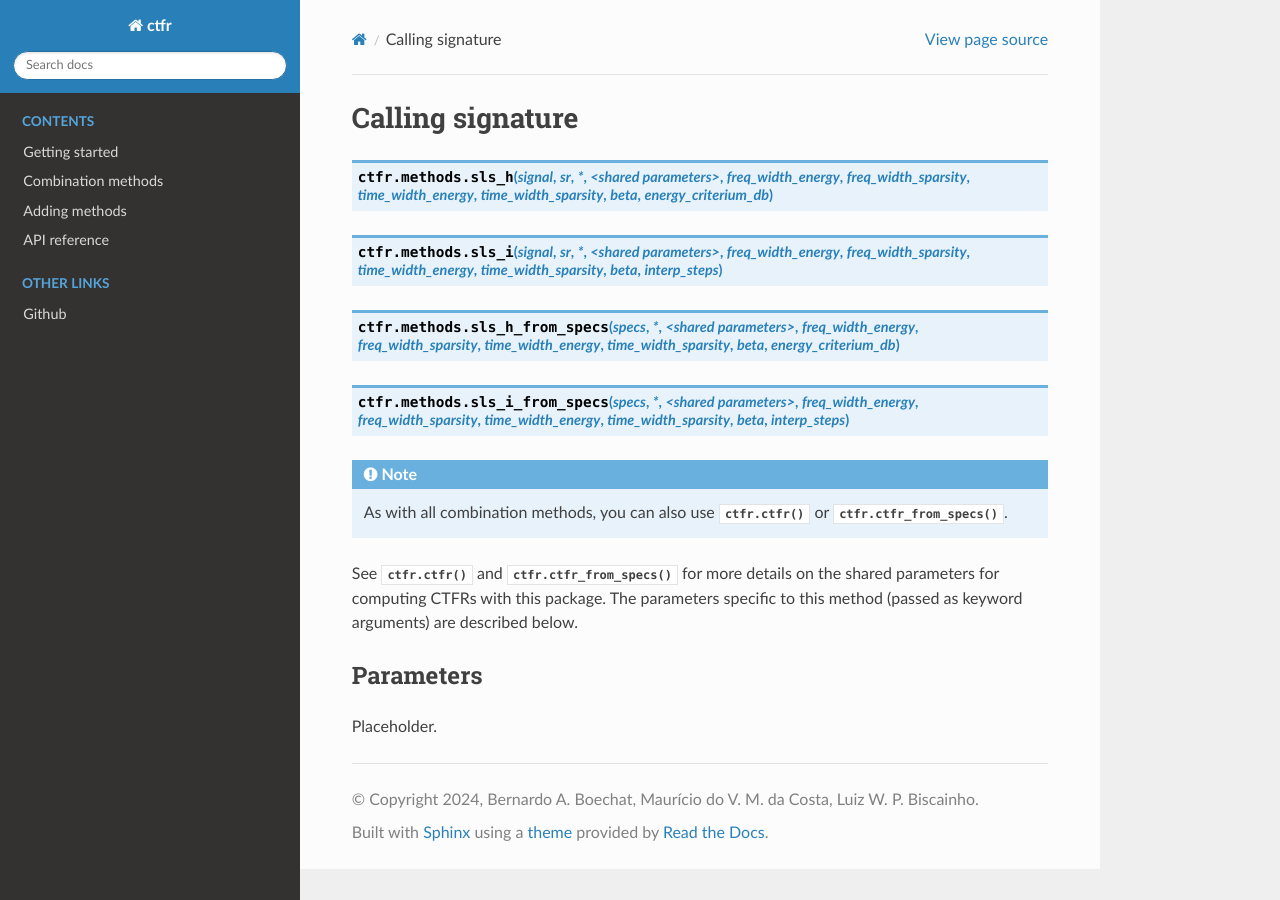
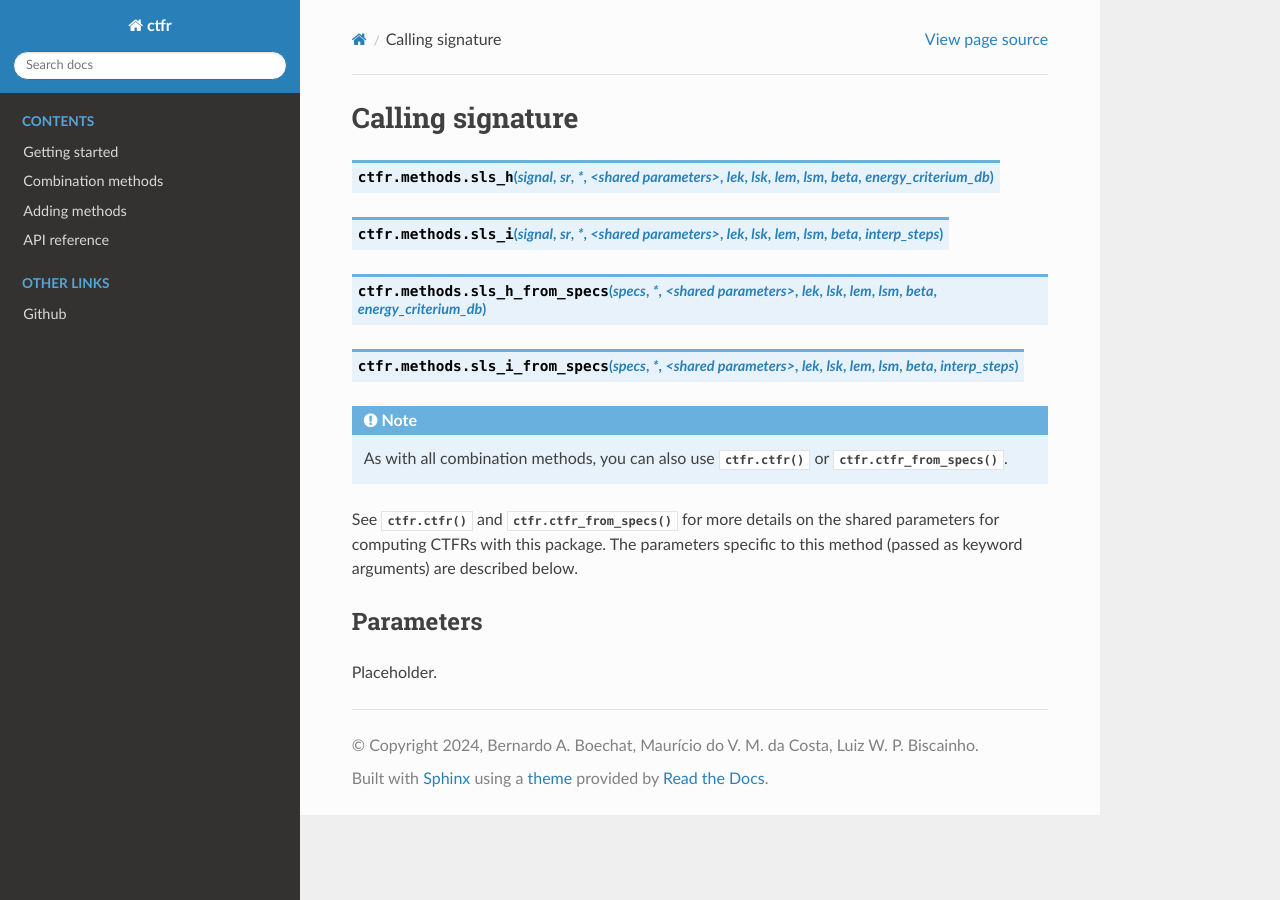
Before and after one commit to b-boechat/ctfr, a Sphinx documentation site: the page built from docs/combination_methods/sls/calling.rst, in a window 1280 px wide. Built offline with Sphinx 7.4.7 and the Read the Docs theme 3.1.0, drawn with Linux system fonts in a browser that asks for light colours; formulas are drawn with MathJax 3; pages that are not in the unit, such as notebooks, are missing from menus.

Commit message:
Change window size arguments' names.

```diff
--- a/docs/combination_methods/sls/calling.rst
+++ b/docs/combination_methods/sls/calling.rst
@@ -1,16 +1,16 @@
 Calling signature
 -----------------
 
-.. function:: ctfr.methods.sls_h(signal, sr, *, <shared parameters>, freq_width_energy, freq_width_sparsity, time_width_energy, time_width_sparsity, beta, energy_criterium_db)
+.. function:: ctfr.methods.sls_h(signal, sr, *, <shared parameters>, lek, lsk, lem, lsm, beta, energy_criterium_db)
    :noindex:
 
-.. function:: ctfr.methods.sls_i(signal, sr, *, <shared parameters>, freq_width_energy, freq_width_sparsity, time_width_energy, time_width_sparsity, beta, interp_steps)
+.. function:: ctfr.methods.sls_i(signal, sr, *, <shared parameters>, lek, lsk, lem, lsm, beta, interp_steps)
    :noindex:
 
-.. function:: ctfr.methods.sls_h_from_specs(specs, *, <shared parameters>, freq_width_energy, freq_width_sparsity, time_width_energy, time_width_sparsity, beta, energy_criterium_db)
+.. function:: ctfr.methods.sls_h_from_specs(specs, *, <shared parameters>, lek, lsk, lem, lsm, beta, energy_criterium_db)
    :noindex:
 
-.. function:: ctfr.methods.sls_i_from_specs(specs, *, <shared parameters>, freq_width_energy, freq_width_sparsity, time_width_energy, time_width_sparsity, beta, interp_steps)
+.. function:: ctfr.methods.sls_i_from_specs(specs, *, <shared parameters>, lek, lsk, lem, lsm, beta, interp_steps)
    :noindex:
 
 .. note::
```
Also changed, not shown: docs/combination_methods/fls/calling.rst (+4 -4 lines), docs/combination_methods/lt/calling.rst (+4 -4 lines), 7 other files.
